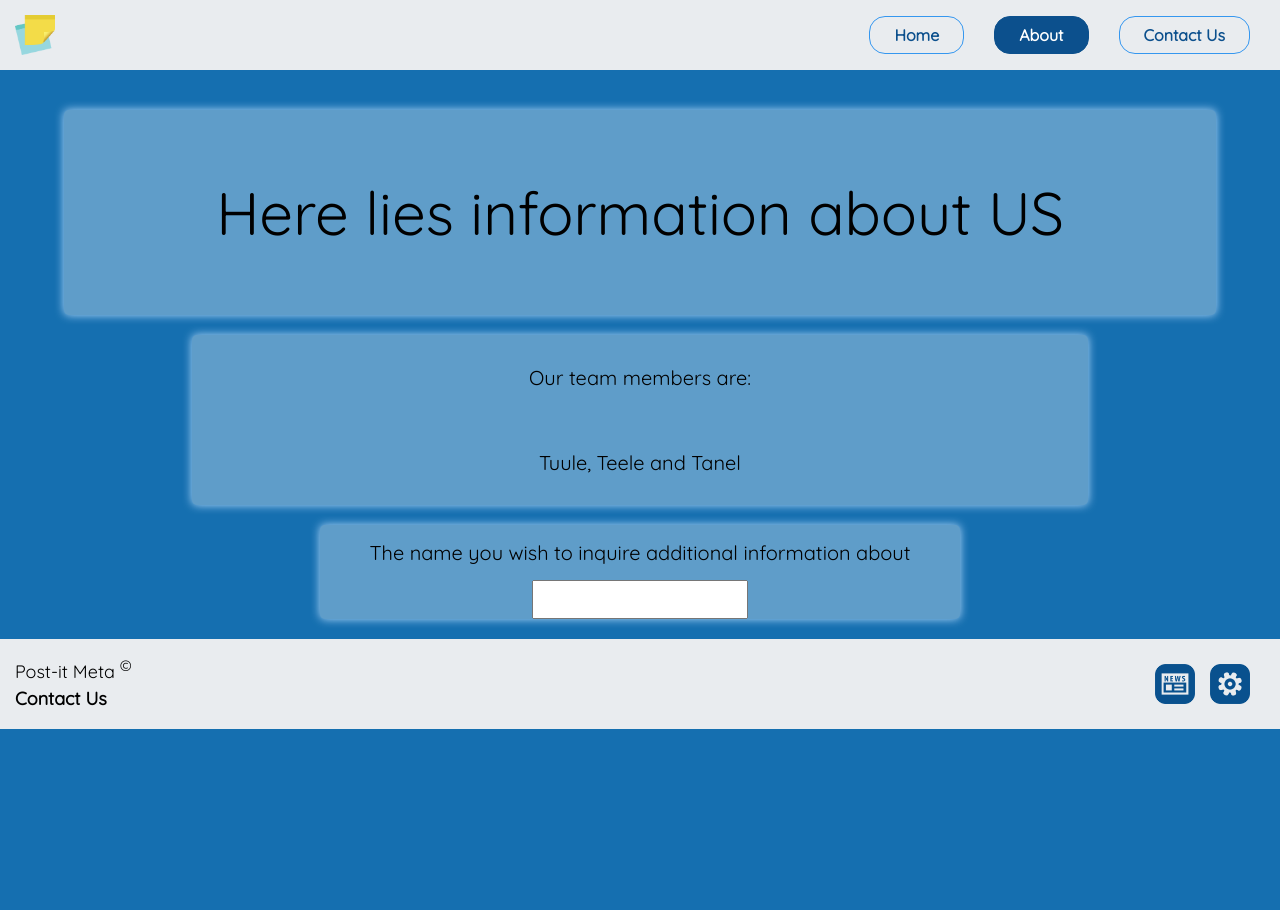
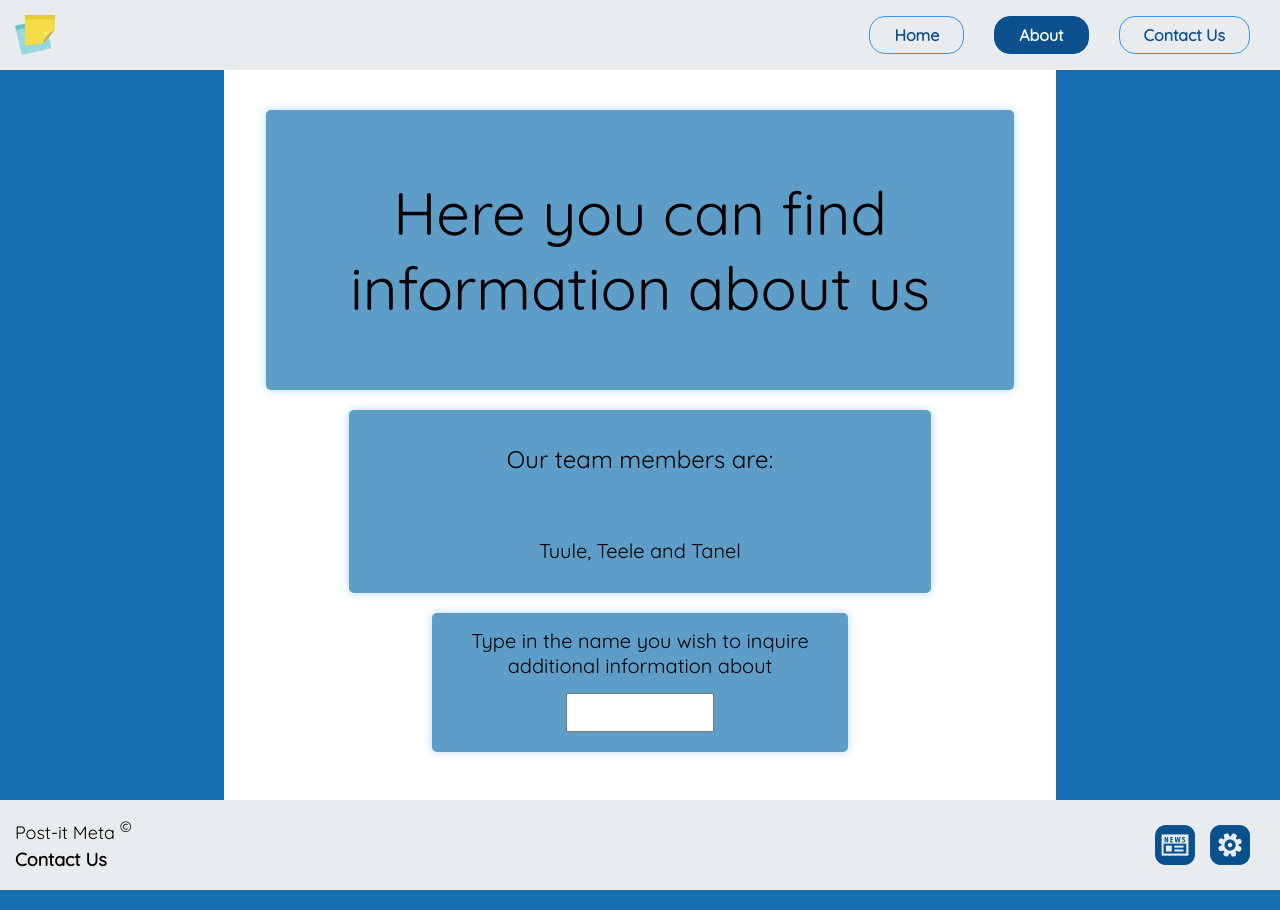
Before and after one commit to tuule/wad-homework, a Vue app: page /about in a window 1280 px wide. Built offline with nearby package versions, Linux system fonts and the light colour scheme.

Commit message:
Small style improvements

```diff
--- a/src/components/AboutUsInfo.vue
+++ b/src/components/AboutUsInfo.vue
@@ -2,7 +2,7 @@
 <template>
   <div class="aboutUs-start">
     <p>
-      Here lies information about US
+      Here you can find information about us
     </p>
   </div>
   <div class="aboutUs-info">
@@ -15,7 +15,7 @@
   </div>
     <form ref="submitForm" @submit.prevent="submitForm">
       <div class="aboutUs-info" style="width: 50%">
-        <label for="name">The name you wish to inquire additional information about</label>
+        <label for="name">Type in the name you wish to inquire additional information about</label>
         <input type="text" id="name" v-model="name" />
       </div>
     </form>
@@ -113,7 +113,7 @@ data() {
 .aboutUs-info p {
   text-align: center;
   vertical-align: middle;
-  font-size: 20px;
+  font-size: 24px;
   padding: 10px;
 }
 
@@ -128,6 +128,7 @@ data() {
   align-self: center;
   width: 30%;
   padding: 10px;
+  margin-bottom: 20px;
 }
 
 p.names {
--- a/src/views/About.vue
+++ b/src/views/About.vue
@@ -23,10 +23,19 @@ export default {
 
 <style scoped>
 main {
-  margin-top: 110px;
+  margin-top: 70px;
 }
 
-.about {
-  text-align: center;
+#content {
+  display: flex;
+  flex-direction: column;
+  width: 65%;
+  min-height: calc(100vh - 70px);
+  margin: auto;
+  background-color: #ffffff;
+}
+
+#content #content-flow {
+  padding: 40px 0 20px 0;
 }
 </style>
```
Lines whose indentation alone changed are shown as unchanged.
